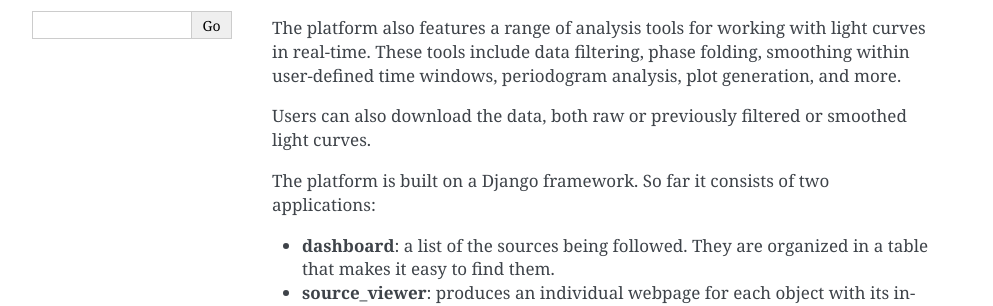
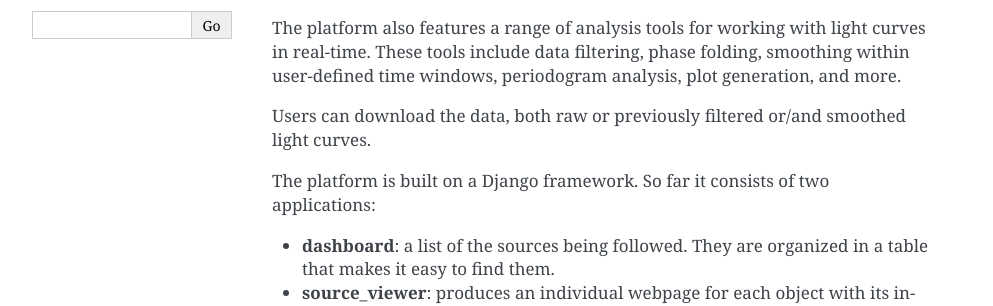
Before and after one commit to felipeji/GOTO-XBs_docs, a Sphinx documentation site: the page built from docs/index.rst, in a window 1280 px wide. Shown: the part 279-585 px from the top of the page, without its empty margins (148-1141 px from the left). Built offline with Sphinx 7.4.7, drawn with Linux system fonts in a browser that asks for light colours.

Commit message:
minor typos corrected

```diff
--- a/docs/databases.rst
+++ b/docs/databases.rst
@@ -1,7 +1,7 @@
 Databases Description
 =====================
 
-GOTO-XBs utilizes an SQLite database with two primary tables:
+GOTO-XBs uses an SQLite database with two primary tables:
 
 
 Source Table
--- a/docs/index.rst
+++ b/docs/index.rst
@@ -10,7 +10,7 @@
 
 The platform also features a range of analysis tools for working with light curves in real-time. These tools include data filtering, phase folding,  smoothing within user-defined time windows, periodogram analysis, plot generation, and more.
 
-Users can also download the data, both raw or previously filtered or smoothed light curves.
+Users can download the data, both raw or previously filtered or/and smoothed light curves.
 
 
 The platform is built on a Django framework. So far it consists of two applications:
--- a/docs/quick_start.rst
+++ b/docs/quick_start.rst
@@ -5,7 +5,7 @@
 Downloading GOTO-XBs Repository
 -------------------------------
 
-The source code for GOTO-XBS is hosted on the GOTO GitHub page. To developing GOTO-XBs locally, you can clone the repository in : https://github.com/GOTO-OBS/goto-xbs.git
+The source code for GOTO-XBs is hosted on the GOTO GitHub page. To developing GOTO-XBs locally, you can clone the repository in : https://github.com/GOTO-OBS/goto-xbs.git
 
 
 
```
Also changed, not shown: 1 other file.
